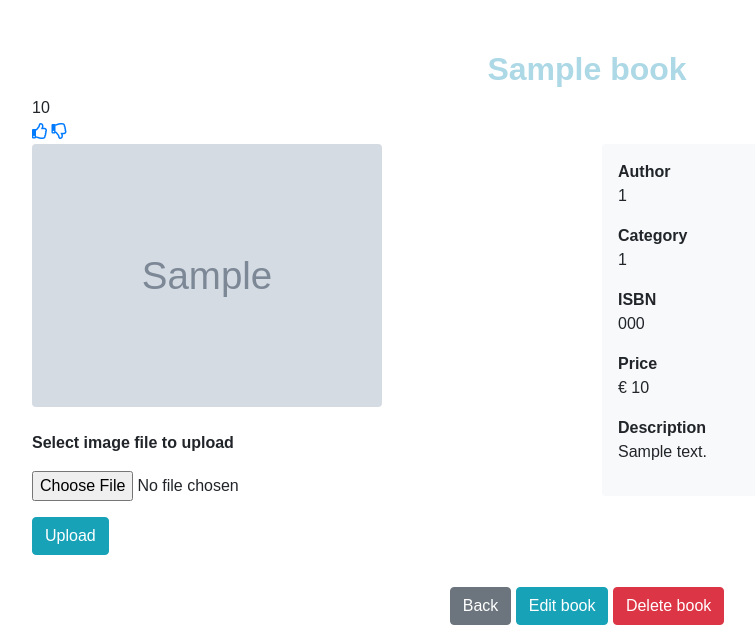
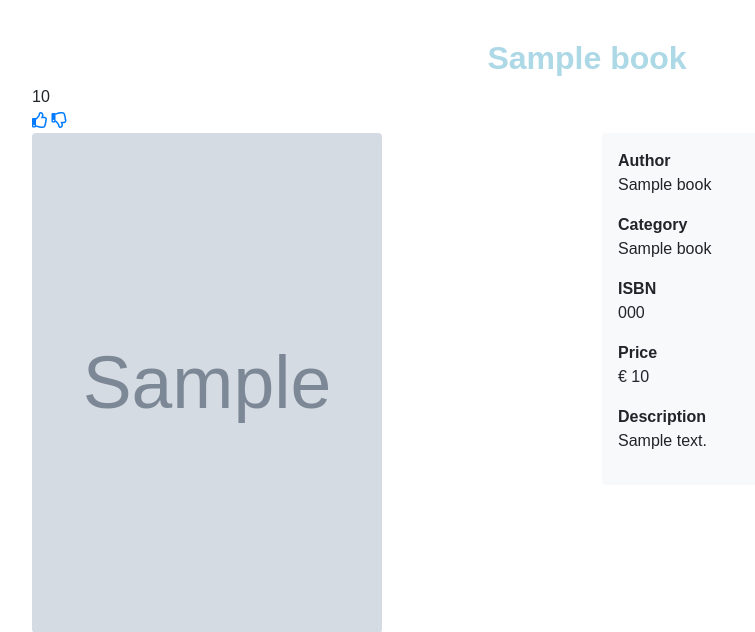
Before and after one commit to miloubitter/booksproject, a PHP site: template app/Views/Books/details.php in a window 1280 px wide. Shown: the part 61-693 px from the top of the page, without its empty margins (53-808 px from the left). Run offline with PHP 8.4, Linux system fonts and the light colour scheme; the template is opened without the code that fills it: most values are stand-ins (such as "Sample title", 1, 10 or a date in 2020); grey boxes marked "Sample" are stand-in pictures; some libraries are stand-ins or nearby versions.

Commit message:
-sql statement getOne werkend voor detail pagina author + category name

```diff
--- a/app/Views/Books/details.php
+++ b/app/Views/Books/details.php
@@ -14,7 +14,7 @@
 
                         <?php if($viewModel['imagePath']) { ?>
 
-                            <img class="mb-4 rounded" src="<?php echo $viewModel['imagePath']; ?>" width="350px" height="auto" />
+                            <img class="mb-4 rounded" src="<?php echo $viewModel['imagePath']; ?>" width="350px" height="500px" />
 
                         <?php } ?>
 
@@ -31,10 +31,10 @@
                     <div class="col-md-6">
                         <div class="clearfix bg-light p-3 rounded">
                         <p><b>Author</b><br />
-                            <?php echo $viewModel['book']['author_id']; ?></p>
+                            <?php echo $viewModel['book']['author_name']; ?></p>
 
                         <p><b>Category</b><br />
-                            <?php echo $viewModel['book']['category_id']; ?></p>
+                            <?php echo $viewModel['book']['category_name']; ?></p>
 
                         <p><b>ISBN</b><br />
                             <?php echo $viewModel['book']['isbn']; ?></p>
--- a/app/Views/Components/header.php
+++ b/app/Views/Components/header.php
@@ -17,7 +17,7 @@
     <script src="js/init.js"></script>
 </head>
 <body>
-<nav class="navbar navbar-expand-sm fixed">
+<nav class="navbar navbar-expand-sm fixed-top mb-3">
     <a class="headerlogo navbar-brand " href="?route=index">Milou's Bookstore</a>
     <button class="navbar-toggler" type="button" data-toggle="collapse" data-target="#navbarSupportedContent" aria-controls="navbarSupportedContent" aria-expanded="false" aria-label="Toggle navigation">
         <span class="navbar-toggler-icon"></span>
--- a/html/css/main.css
+++ b/html/css/main.css
@@ -69,7 +69,7 @@ h1 {
   font-weight: bold;
   color: #add8e6;
   text-align: center;
-  margin-top: 50px;
+  margin-top: 100px;
 }
 
 h2 {
--- a/html/css/main.scss
+++ b/html/css/main.scss
@@ -16,7 +16,7 @@ h1 {
   font-weight: bold ;
   color:$bc_blue;
   text-align: center;
-  margin-top: 50px;
+  margin-top: 100px;
 }
 
 h2 {
```
Also changed, not shown: app/Models/Book.php (+9 -6 lines), app/Views/Login/login.php (+9 -3 lines).
